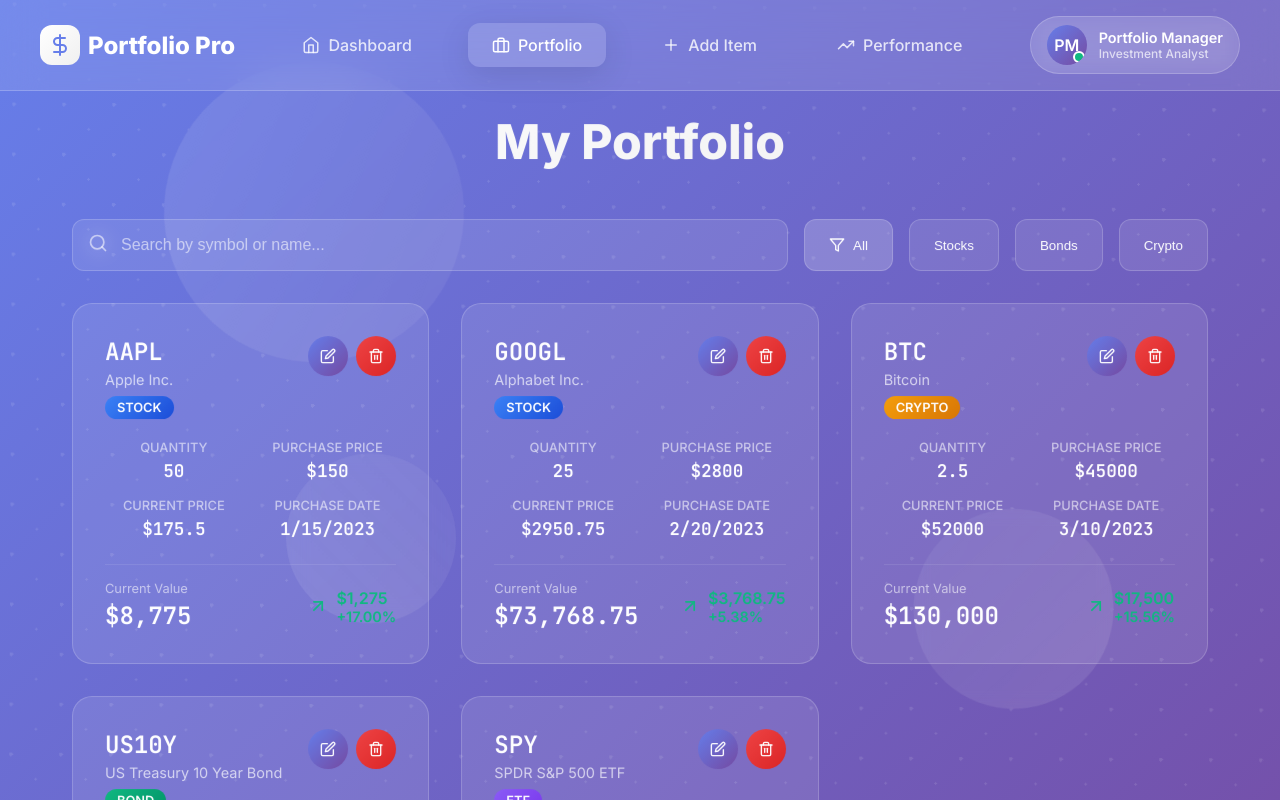
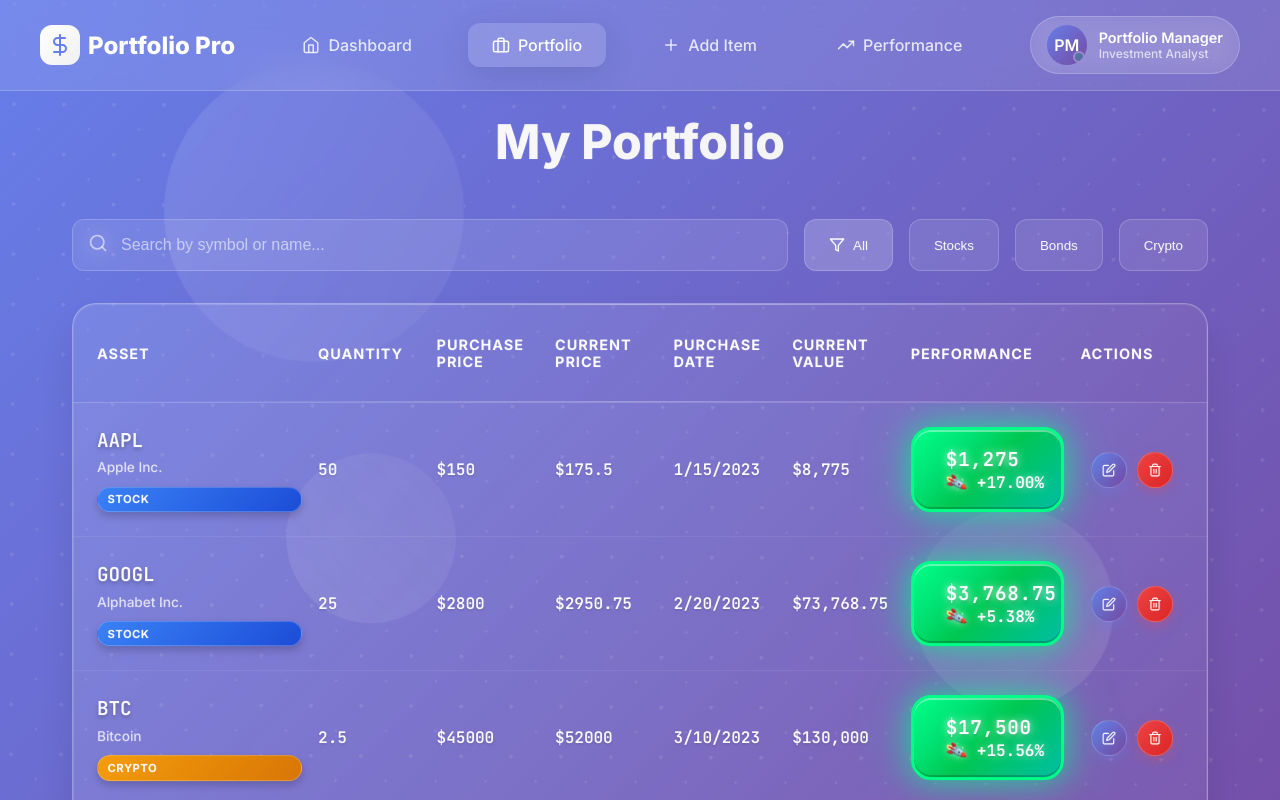
Before and after one commit to YugalMishra/portfolio-manager-frontend, a React (Create React App) app: page /portfolio in a window 1280 px wide. Shown: the top 800 px of the page. Built offline with nearby package versions, Linux system fonts and the light colour scheme; the HTML template or start-up script is replaced by a standard one.

Commit message:
protfolio_view

```diff
--- a/src/components/Portfolio.js
+++ b/src/components/Portfolio.js
@@ -111,72 +111,170 @@ const FilterButton = styled(motion.button)`
   }
 `;
 
-const PortfolioGrid = styled.div`
-  display: grid;
-  grid-template-columns: repeat(auto-fill, minmax(350px, 1fr));
-  gap: 2rem;
-
-  @media (max-width: 768px) {
-    grid-template-columns: 1fr;
-    gap: 1rem;
-  }
-`;
-
-const PortfolioCard = styled(motion.div)`
-  background: rgba(255, 255, 255, 0.1);
-  backdrop-filter: blur(20px);
-  border: 1px solid rgba(255, 255, 255, 0.2);
-  border-radius: 20px;
-  padding: 2rem;
+const PortfolioTable = styled.div`
+  background: linear-gradient(135deg, rgba(255, 255, 255, 0.15) 0%, rgba(255, 255, 255, 0.05) 100%);
+  backdrop-filter: blur(25px);
+  border: 1px solid rgba(255, 255, 255, 0.3);
+  border-radius: 24px;
+  overflow: hidden;
+  margin-top: 1rem;
+  box-shadow: 0 20px 40px rgba(0, 0, 0, 0.1), 0 0 0 1px rgba(255, 255, 255, 0.1) inset;
   position: relative;
-  overflow: hidden;
-  cursor: pointer;
-
-  &:hover {
-    transform: translateY(-5px);
-    box-shadow: 0 20px 40px rgba(0, 0, 0, 0.1);
-    border-color: rgba(255, 255, 255, 0.3);
-  }
 
   &::before {
     content: '';
     position: absolute;
     top: 0;
-    left: -100%;
-    width: 100%;
-    height: 100%;
-    background: linear-gradient(90deg, transparent, rgba(255, 255, 255, 0.1), transparent);
-    transition: left 0.5s;
-  }
-
-  &:hover::before {
-    left: 100%;
+    left: 0;
+    right: 0;
+    height: 1px;
+    background: linear-gradient(90deg, transparent, rgba(255, 255, 255, 0.5), transparent);
   }
 `;
 
-const CardHeader = styled.div`
-  display: flex;
-  justify-content: space-between;
-  align-items: flex-start;
-  margin-bottom: 1.5rem;
+const TableHeader = styled.div`
+  background: linear-gradient(135deg, rgba(102, 126, 234, 0.2) 0%, rgba(118, 75, 162, 0.2) 100%);
+  padding: 2rem 1.5rem;
+  border-bottom: 1px solid rgba(255, 255, 255, 0.2);
+  display: grid;
+  grid-template-columns: 2fr 1fr 1fr 1fr 1fr 1fr 1.5fr 1fr;
+  gap: 1rem;
+  align-items: center;
+  font-weight: 700;
+  color: white;
+  font-size: 0.9rem;
+  text-transform: uppercase;
+  letter-spacing: 1px;
+  position: relative;
+
+  &::after {
+    content: '';
+    position: absolute;
+    bottom: 0;
+    left: 0;
+    right: 0;
+    height: 1px;
+    background: linear-gradient(90deg, transparent, rgba(255, 255, 255, 0.3), transparent);
+  }
+
+  @media (max-width: 1200px) {
+    grid-template-columns: 2fr 1fr 1fr 1fr 1.5fr 1fr;
+    & > div:nth-child(4),
+    & > div:nth-child(5) {
+      display: none;
+    }
+  }
+
+  @media (max-width: 768px) {
+    grid-template-columns: 2fr 1fr 1.5fr 1fr;
+    padding: 1.5rem 1rem;
+    & > div:nth-child(3),
+    & > div:nth-child(4),
+    & > div:nth-child(5),
+    & > div:nth-child(6) {
+      display: none;
+    }
+  }
 `;
 
-const AssetInfo = styled.div`
-  flex: 1;
+const TableBody = styled.div`
+  max-height: 600px;
+  overflow-y: auto;
+
+  &::-webkit-scrollbar {
+    width: 10px;
+  }
+
+  &::-webkit-scrollbar-track {
+    background: rgba(255, 255, 255, 0.05);
+    border-radius: 5px;
+  }
+
+  &::-webkit-scrollbar-thumb {
+    background: linear-gradient(135deg, rgba(102, 126, 234, 0.6) 0%, rgba(118, 75, 162, 0.6) 100%);
+    border-radius: 5px;
+    border: 2px solid rgba(255, 255, 255, 0.1);
+
+    &:hover {
+      background: linear-gradient(135deg, rgba(102, 126, 234, 0.8) 0%, rgba(118, 75, 162, 0.8) 100%);
+    }
+  }
 `;
 
-const AssetSymbol = styled.h3`
-  font-size: 1.5rem;
-  font-weight: 700;
-  color: white;
-  margin-bottom: 0.25rem;
-  font-family: 'JetBrains Mono', monospace;
+const TableRow = styled(motion.div)`
+  display: grid;
+  grid-template-columns: 2fr 1fr 1fr 1fr 1fr 1fr 1.5fr 1fr;
+  gap: 1rem;
+  align-items: center;
+  padding: 1.5rem;
+  border-bottom: 1px solid rgba(255, 255, 255, 0.08);
+  transition: all 0.4s cubic-bezier(0.4, 0, 0.2, 1);
+  position: relative;
+
+  &::before {
+    content: '';
+    position: absolute;
+    left: 0;
+    top: 0;
+    bottom: 0;
+    width: 3px;
+    background: linear-gradient(135deg, #667eea 0%, #764ba2 100%);
+    opacity: 0;
+    transition: opacity 0.3s ease;
+  }
+
+  &:hover {
+    background: linear-gradient(135deg, rgba(255, 255, 255, 0.08) 0%, rgba(255, 255, 255, 0.03) 100%);
+    transform: translateX(8px);
+    box-shadow: 0 8px 25px rgba(0, 0, 0, 0.1);
+
+    &::before {
+      opacity: 1;
+    }
+  }
+
+  &:last-child {
+    border-bottom: none;
+  }
+
+  @media (max-width: 1200px) {
+    grid-template-columns: 2fr 1fr 1fr 1fr 1.5fr 1fr;
+    & > div:nth-child(4),
+    & > div:nth-child(5) {
+      display: none;
+    }
+  }
+
+  @media (max-width: 768px) {
+    grid-template-columns: 2fr 1fr 1.5fr 1fr;
+    padding: 1.2rem 1rem;
+    & > div:nth-child(3),
+    & > div:nth-child(4),
+    & > div:nth-child(5),
+    & > div:nth-child(6) {
+      display: none;
+    }
+  }
 `;
 
-const AssetName = styled.p`
-  color: rgba(255, 255, 255, 0.7);
-  font-size: 0.9rem;
-  margin-bottom: 0.5rem;
+const AssetCell = styled.div`
+  display: flex;
+  flex-direction: column;
+  gap: 0.4rem;
+`;
+
+const AssetSymbol = styled.div`
+  font-size: 1.2rem;
+  font-weight: 800;
+  color: white;
+  font-family: 'JetBrains Mono', monospace;
+  text-shadow: 0 2px 4px rgba(0, 0, 0, 0.3);
+`;
+
+const AssetName = styled.div`
+  color: rgba(255, 255, 255, 0.8);
+  font-size: 0.85rem;
+  font-weight: 500;
 `;
 
 const AssetType = styled.span`
@@ -187,11 +285,222 @@ const AssetType = styled.span`
     'linear-gradient(135deg, #8B5CF6 0%, #7C3AED 100%)'
   };
   color: white;
-  padding: 0.25rem 0.75rem;
+  padding: 0.3rem 0.6rem;
+  border-radius: 16px;
+  font-size: 0.7rem;
+  font-weight: 700;
+  text-transform: uppercase;
+  display: inline-block;
+  margin-top: 0.3rem;
+  box-shadow: 0 4px 8px rgba(0, 0, 0, 0.2);
+  border: 1px solid rgba(255, 255, 255, 0.2);
+  letter-spacing: 0.5px;
+`;
+
+const CellValue = styled.div`
+  color: white;
+  font-weight: 700;
+  font-family: 'JetBrains Mono', monospace;
+  font-size: 1rem;
+  text-shadow: 0 1px 2px rgba(0, 0, 0, 0.2);
+`;
+
+const PriceCell = styled.div`
+  color: white;
+  font-weight: 700;
+  font-family: 'JetBrains Mono', monospace;
+  font-size: 1rem;
+  text-shadow: 0 1px 2px rgba(0, 0, 0, 0.2);
+`;
+
+const PerformanceCell = styled(motion.div)`
+  display: flex;
+  align-items: center;
+  gap: 0.8rem;
+  color: #FFFFFF;
+  font-weight: 900;
+  font-family: 'JetBrains Mono', monospace;
+  padding: 1rem 1.2rem;
   border-radius: 20px;
-  font-size: 0.8rem;
-  font-weight: 600;
-  text-transform: uppercase;
+  position: relative;
+  overflow: hidden;
+  transition: all 0.3s ease;
+  cursor: pointer;
+
+  background: ${props => props.positive ?
+    'linear-gradient(135deg, #00FF88 0%, #00E676 25%, #00C853 50%, #00BFA5 100%)' :
+    'linear-gradient(135deg, #FF4081 0%, #FF1744 25%, #E91E63 50%, #F50057 100%)'
+  };
+
+  border: 3px solid ${props => props.positive ?
+    '#00FF88' :
+    '#FF4081'
+  };
+
+  box-shadow:
+    0 0 30px ${props => props.positive ?
+      'rgba(0, 255, 136, 0.6)' :
+      'rgba(255, 64, 129, 0.6)'
+    },
+    0 0 60px ${props => props.positive ?
+      'rgba(0, 255, 136, 0.3)' :
+      'rgba(255, 64, 129, 0.3)'
+    },
+    inset 0 2px 0 rgba(255, 255, 255, 0.4),
+    inset 0 -2px 0 rgba(0, 0, 0, 0.2);
+
+  &::before {
+    content: '';
+    position: absolute;
+    top: 0;
+    left: -100%;
+    width: 100%;
+    height: 100%;
+    background: linear-gradient(
+      90deg,
+      transparent,
+      rgba(255, 255, 255, 0.4),
+      transparent
+    );
+    transition: left 0.8s ease;
+  }
+
+  &::after {
+    content: '';
+    position: absolute;
+    top: -50%;
+    left: -50%;
+    width: 200%;
+    height: 200%;
+    background: ${props => props.positive ?
+      'radial-gradient(circle, rgba(0, 255, 136, 0.1) 0%, transparent 70%)' :
+      'radial-gradient(circle, rgba(255, 64, 129, 0.1) 0%, transparent 70%)'
+    };
+    animation: pulse 2s ease-in-out infinite;
+    z-index: -1;
+  }
+
+  &:hover {
+    transform: translateY(-4px) scale(1.05);
+    box-shadow:
+      0 0 40px ${props => props.positive ?
+        'rgba(0, 255, 136, 0.8)' :
+        'rgba(255, 64, 129, 0.8)'
+      },
+      0 0 80px ${props => props.positive ?
+        'rgba(0, 255, 136, 0.4)' :
+        'rgba(255, 64, 129, 0.4)'
+      },
+      0 15px 35px rgba(0, 0, 0, 0.3),
+      inset 0 2px 0 rgba(255, 255, 255, 0.5);
+
+    &::before {
+      left: 100%;
+    }
+  }
+
+  svg {
+    filter: drop-shadow(0 0 8px rgba(255, 255, 255, 0.8));
+    animation: ${props => props.positive ? 'glow-bounce-up' : 'glow-bounce-down'} 2s ease-in-out infinite;
+  }
+
+  @keyframes pulse {
+    0%, 100% {
+      opacity: 0.3;
+      transform: scale(1);
+    }
+    50% {
+      opacity: 0.6;
+      transform: scale(1.1);
+    }
+  }
+
+  @keyframes glow-bounce-up {
+    0%, 20%, 50%, 80%, 100% {
+      transform: translateY(0) rotate(0deg);
+      filter: drop-shadow(0 0 8px rgba(255, 255, 255, 0.8));
+    }
+    40% {
+      transform: translateY(-4px) rotate(8deg);
+      filter: drop-shadow(0 0 15px rgba(0, 255, 136, 1));
+    }
+    60% {
+      transform: translateY(-2px) rotate(-4deg);
+      filter: drop-shadow(0 0 12px rgba(0, 255, 136, 0.9));
+    }
+  }
+
+  @keyframes glow-bounce-down {
+    0%, 20%, 50%, 80%, 100% {
+      transform: translateY(0) rotate(0deg);
+      filter: drop-shadow(0 0 8px rgba(255, 255, 255, 0.8));
+    }
+    40% {
+      transform: translateY(4px) rotate(-8deg);
+      filter: drop-shadow(0 0 15px rgba(255, 64, 129, 1));
+    }
+    60% {
+      transform: translateY(2px) rotate(4deg);
+      filter: drop-shadow(0 0 12px rgba(255, 64, 129, 0.9));
+    }
+  }
+
+  .performance-value {
+    font-size: 1.2rem;
+    font-weight: 900;
+    text-shadow:
+      0 0 10px rgba(255, 255, 255, 0.8),
+      0 2px 4px rgba(0, 0, 0, 0.3);
+    letter-spacing: 0.8px;
+    filter: brightness(1.2);
+  }
+
+  .performance-percentage {
+    font-size: 1rem;
+    font-weight: 800;
+    text-shadow:
+      0 0 8px rgba(255, 255, 255, 0.6),
+      0 1px 2px rgba(0, 0, 0, 0.2);
+    display: flex;
+    align-items: center;
+    gap: 0.4rem;
+    filter: brightness(1.1);
+
+    &::before {
+      content: ${props => props.positive ? '"🚀"' : '"⚡"'};
+      font-size: 1rem;
+      margin-right: 0.3rem;
+      animation: spin 3s linear infinite;
+    }
+  }
+
+  @keyframes spin {
+    from {
+      transform: rotate(0deg);
+    }
+    to {
+      transform: rotate(360deg);
+    }
+  }
+
+  @media (max-width: 768px) {
+    padding: 0.8rem 1rem;
+    gap: 0.6rem;
+
+    .performance-value {
+      font-size: 1rem;
+    }
+
+    .performance-percentage {
+      font-size: 0.9rem;
+    }
+  }
+`;
+
+const ActionsCell = styled.div`
+  display: flex;
+  gap: 0.6rem;
+  justify-content: center;
 `;
 
 const Actions = styled.div`
@@ -202,8 +511,8 @@ const Actions = styled.div`
 const ActionButton = styled(motion.button).withConfig({
   shouldForwardProp: (prop) => prop !== 'danger'
 })`
-  width: 40px;
-  height: 40px;
+  width: 36px;
+  height: 36px;
   border-radius: 50%;
   border: none;
   background: ${props => props.danger ?
@@ -215,71 +524,25 @@ const ActionButton = styled(motion.button).withConfig({
   display: flex;
   align-items: center;
   justify-content: center;
-  transition: all 0.3s ease;
+  transition: all 0.3s cubic-bezier(0.4, 0, 0.2, 1);
+  box-shadow: 0 4px 12px ${props => props.danger ?
+    'rgba(239, 68, 68, 0.3)' :
+    'rgba(102, 126, 234, 0.3)'
+  };
+  border: 1px solid rgba(255, 255, 255, 0.2);
 
   &:hover {
-    transform: scale(1.1);
-    box-shadow: 0 5px 15px rgba(0, 0, 0, 0.2);
+    transform: scale(1.15) translateY(-2px);
+    box-shadow: 0 8px 20px ${props => props.danger ?
+      'rgba(239, 68, 68, 0.4)' :
+      'rgba(102, 126, 234, 0.4)'
+    };
+    border-color: rgba(255, 255, 255, 0.4);
   }
-`;
 
-const CardBody = styled.div`
-  display: grid;
-  grid-template-columns: 1fr 1fr;
-  gap: 1rem;
-  margin-bottom: 1.5rem;
-`;
-
-const MetricItem = styled.div`
-  text-align: center;
-`;
-
-const MetricLabel = styled.p`
-  color: rgba(255, 255, 255, 0.6);
-  font-size: 0.8rem;
-  margin-bottom: 0.25rem;
-  text-transform: uppercase;
-  font-weight: 500;
-`;
-
-const MetricValue = styled.p`
-  color: white;
-  font-size: 1.1rem;
-  font-weight: 600;
-  font-family: 'JetBrains Mono', monospace;
-`;
-
-const PerformanceSection = styled.div`
-  display: flex;
-  justify-content: space-between;
-  align-items: center;
-  padding-top: 1rem;
-  border-top: 1px solid rgba(255, 255, 255, 0.1);
-`;
-
-const CurrentValue = styled.div`
-  text-align: left;
-`;
-
-const ValueLabel = styled.p`
-  color: rgba(255, 255, 255, 0.6);
-  font-size: 0.8rem;
-  margin-bottom: 0.25rem;
-`;
-
-const ValueAmount = styled.p`
-  color: white;
-  font-size: 1.5rem;
-  font-weight: 700;
-  font-family: 'JetBrains Mono', monospace;
-`;
-
-const PerformanceIndicator = styled.div`
-  display: flex;
-  align-items: center;
-  gap: 0.5rem;
-  color: ${props => props.positive ? '#10B981' : '#EF4444'};
-  font-weight: 600;
+  &:active {
+    transform: scale(1.05);
+  }
 `;
 
 const EmptyState = styled(motion.div)`
@@ -486,35 +749,74 @@ const Portfolio = () => {
             </p>
           </EmptyState>
         ) : (
-          <PortfolioGrid>
+          <PortfolioTable>
+            <TableHeader>
+              <div>Asset</div>
+              <div>Quantity</div>
+              <div>Purchase Price</div>
+              <div>Current Price</div>
+              <div>Purchase Date</div>
+              <div>Current Value</div>
+              <div>Performance</div>
+              <div>Actions</div>
+            </TableHeader>
+            <TableBody>
               <AnimatePresence>
                 {filteredItems.map((item, index) => {
                   const gainLoss = calculateGainLoss(item);
                   const percentageChange = calculatePercentageChange(item);
                   const isPositive = gainLoss >= 0;
+                  const currentValue = item.quantity * item.current_price;
 
                   return (
-                  <PortfolioCard
+                    <TableRow
                       key={item.id}
                       variants={itemVariants}
                       initial={{ opacity: 0, y: 20 }}
                       animate={{ opacity: 1, y: 0 }}
                       exit={{ opacity: 0, y: -20 }}
-                    transition={{ delay: index * 0.1 }}
-                    whileHover={{ scale: 1.02 }}
+                      transition={{ delay: index * 0.05 }}
+                      whileHover={{ x: 5 }}
                     >
-                    <CardHeader>
-                      <AssetInfo>
+                      <AssetCell>
                         <AssetSymbol>{item.symbol}</AssetSymbol>
                         <AssetName>{item.name}</AssetName>
                         <AssetType type={item.type}>{item.type}</AssetType>
-                      </AssetInfo>
-                      <Actions>
+                      </AssetCell>
+
+                      <CellValue>{item.quantity}</CellValue>
+
+                      <PriceCell>${item.purchase_price}</PriceCell>
+
+                      <PriceCell>${item.current_price}</PriceCell>
+
+                      <CellValue>{new Date(item.purchase_date).toLocaleDateString()}</CellValue>
+
+                      <PriceCell>${currentValue.toLocaleString()}</PriceCell>
+
+                      <PerformanceCell
+                        positive={isPositive}
+                        whileHover={{ scale: 1.05 }}
+                        whileTap={{ scale: 0.98 }}
+                        initial={{ opacity: 0, scale: 0.9 }}
+                        animate={{ opacity: 1, scale: 1 }}
+                        transition={{ duration: 0.3, delay: index * 0.05 }}
+                      >
+                        {isPositive ? <ArrowUpRight size={18} /> : <ArrowDownRight size={18} />}
+                        <div>
+                          <div className="performance-value">${Math.abs(gainLoss).toLocaleString()}</div>
+                          <div className="performance-percentage">
+                            {isPositive ? '+' : ''}{percentageChange.toFixed(2)}%
+                          </div>
+                        </div>
+                      </PerformanceCell>
+
+                      <ActionsCell>
                         <ActionButton
                           whileHover={{ scale: 1.1 }}
                           whileTap={{ scale: 0.9 }}
                         >
-                          <Edit size={16} />
+                          <Edit size={14} />
                         </ActionButton>
                         <ActionButton
                           danger
@@ -522,50 +824,15 @@ const Portfolio = () => {
                           whileHover={{ scale: 1.1 }}
                           whileTap={{ scale: 0.9 }}
                         >
-                          <Trash2 size={16} />
+                          <Trash2 size={14} />
                         </ActionButton>
-                      </Actions>
-                    </CardHeader>
-
-                    <CardBody>
-                      <MetricItem>
-                        <MetricLabel>Quantity</MetricLabel>
-                        <MetricValue>{item.quantity}</MetricValue>
-                      </MetricItem>
-                      <MetricItem>
-                        <MetricLabel>Purchase Price</MetricLabel>
-                        <MetricValue>${item.purchase_price}</MetricValue>
-                      </MetricItem>
-                      <MetricItem>
-                        <MetricLabel>Current Price</MetricLabel>
-                        <MetricValue>${item.current_price}</MetricValue>
-                      </MetricItem>
-                      <MetricItem>
-                        <MetricLabel>Purchase Date</MetricLabel>
-                        <MetricValue>{new Date(item.purchase_date).toLocaleDateString()}</MetricValue>
-                      </MetricItem>
-                    </CardBody>
-
-                    <PerformanceSection>
-                      <CurrentValue>
-                        <ValueLabel>Current Value</ValueLabel>
-                        <ValueAmount>${(item.quantity * item.current_price).toLocaleString()}</ValueAmount>
-                      </CurrentValue>
-                      <PerformanceIndicator positive={isPositive}>
-                        {isPositive ? <ArrowUpRight size={20} /> : <ArrowDownRight size={20} />}
-                        <div>
-                          <div>${Math.abs(gainLoss).toLocaleString()}</div>
-                          <div style={{ fontSize: '0.9rem' }}>
-                            {isPositive ? '+' : ''}{percentageChange.toFixed(2)}%
-                          </div>
-                        </div>
-                      </PerformanceIndicator>
-                    </PerformanceSection>
-                  </PortfolioCard>
+                      </ActionsCell>
+                    </TableRow>
                   );
                 })}
               </AnimatePresence>
-          </PortfolioGrid>
+            </TableBody>
+          </PortfolioTable>
         )}
       </PortfolioContainer>
     </motion.div>
--- a/src/components/Profile.js
+++ b/src/components/Profile.js
@@ -343,7 +343,7 @@ const Profile = () => {
     department: 'Financial Services',
     experience: '5+ Years',
     specialization: 'Portfolio Optimization',
-    bio: 'Experienced investment analyst specializing in portfolio management and risk assessment. Passionate about helping clients achieve their financial goals through strategic investment planning.'
+    bio: 'I am a goal-oriented individual committed to making informed financial decisions with a long-term perspective. I value expert insight, strategic risk assessment, and a data-driven approach to investment planning. My objective is to collaborate with professionals who can help translate market complexity into clear, actionable strategies aligned with my financial aspirations.'
   });
 
   const handleSave = () => {
@@ -435,16 +435,7 @@ const Profile = () => {
                 <StatLabel>Success Rate</StatLabel>
               </StatCard>
 
-              <StatCard
-                variants={itemVariants}
-                whileHover={{ scale: 1.05 }}
-              >
-                <StatIcon gradient="linear-gradient(135deg, #F59E0B 0%, #D97706 100%)">
-                  <Award size={20} />
-                </StatIcon>
-                <StatValue>12</StatValue>
-                <StatLabel>Certifications</StatLabel>
-              </StatCard>
+
 
               <StatCard
                 variants={itemVariants}
@@ -531,31 +522,9 @@ const Profile = () => {
                 </InfoContent>
               </InfoItem>
 
-              <InfoItem
-                variants={itemVariants}
-                whileHover={{ x: 5 }}
-              >
-                <InfoIcon gradient="linear-gradient(135deg, #EF4444 0%, #DC2626 100%)">
-                  <Briefcase size={18} />
-                </InfoIcon>
-                <InfoContent>
-                  <InfoLabel>Department</InfoLabel>
-                  <InfoValue>{userProfile.department}</InfoValue>
-                </InfoContent>
-              </InfoItem>
 
-              <InfoItem
-                variants={itemVariants}
-                whileHover={{ x: 5 }}
-              >
-                <InfoIcon gradient="linear-gradient(135deg, #06B6D4 0%, #0891B2 100%)">
-                  <Award size={18} />
-                </InfoIcon>
-                <InfoContent>
-                  <InfoLabel>Specialization</InfoLabel>
-                  <InfoValue>{userProfile.specialization}</InfoValue>
-                </InfoContent>
-              </InfoItem>
+
+
             </InfoGrid>
 
             <InfoSection style={{ marginTop: '2rem' }}>
```
Lines whose indentation alone changed are shown as unchanged.
